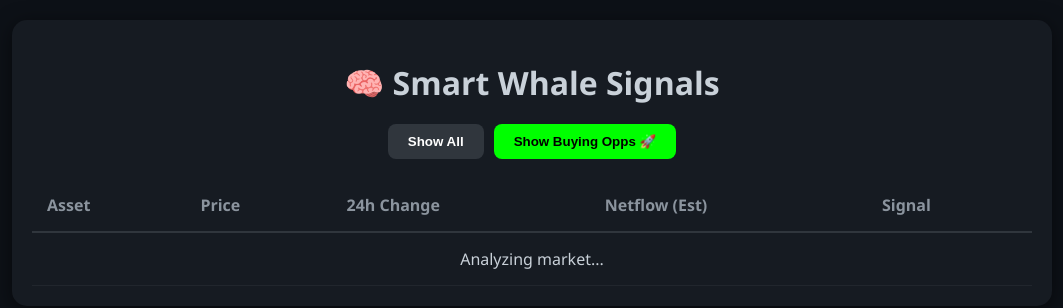
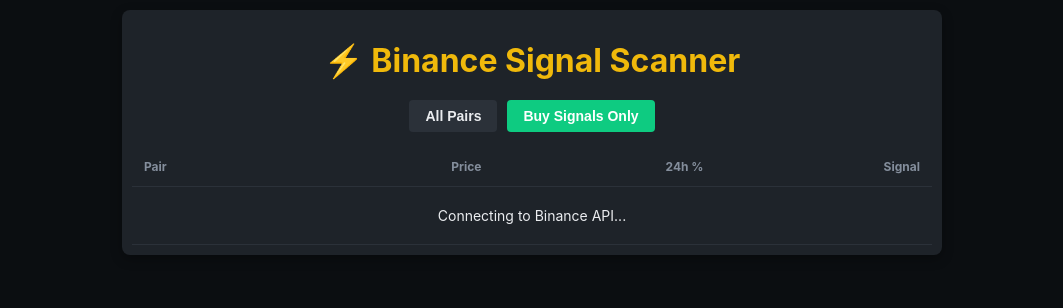
Before and after one commit to techlong-bot/stackblitz-starters-uqjwlohx, a website: page public/index.html in a window 1280 px wide. Shown: the whole page, without its empty margins (108-1171 px from the left). Drawn offline with Linux system fonts and the light colour scheme; no server answers.

Commit message:
binance api integration

```diff
--- a/public/index.html
+++ b/public/index.html
@@ -1,78 +1,99 @@
 <!DOCTYPE html>
 <html>
 <head>
-    <title>Smart Whale Tracker</title>
+    <title>Binance Whale Tracker</title>
+    <meta name="viewport" content="width=device-width, initial-scale=1.0, maximum-scale=1.0, user-scalable=no">
     <style>
         body {
-            background-color: #0d1117;
-            color: #c9d1d9;
-            font-family: 'Segoe UI', Tahoma, Geneva, Verdana, sans-serif;
+            background-color: #0b0e11; /* Binance Dark Background */
+            color: #eaecef;
+            font-family: -apple-system, BlinkMacSystemFont, "Segoe UI", Roboto, Helvetica, Arial, sans-serif;
             margin: 0;
-            padding: 20px;
+            padding: 10px;
         }
 
-        h1 { text-align: center; margin-bottom: 20px; }
+        h1 { text-align: center; margin-bottom: 20px; color: #F0B90B; /* Binance Yellow */ }
 
         .container {
-            max-width: 1000px;
+            max-width: 800px;
             margin: 0 auto;
-            background-color: #161b22;
-            padding: 20px;
-            border-radius: 15px;
-            box-shadow: 0 4px 20px rgba(0,0,0,0.5);
+            background-color: #1e2329;
+            padding: 10px;
+            border-radius: 8px;
+            box-shadow: 0 4px 12px rgba(0,0,0,0.3);
+            overflow-x: auto; /* Allows scrolling on small phones */
         }
 
         /* BUTTONS */
-        .controls { display: flex; justify-content: center; gap: 10px; margin-bottom: 20px; }
-        button { padding: 10px 20px; border: none; border-radius: 8px; cursor: pointer; font-weight: bold; }
-        .btn-all { background-color: #30363d; color: white; }
-        .btn-buy { background-color: #00ff00; color: black; }
-        button:hover { opacity: 0.8; }
+        .controls { display: flex; justify-content: center; gap: 10px; margin-bottom: 15px; }
+        button {
+            padding: 8px 16px;
+            border: none;
+            border-radius: 4px;
+            cursor: pointer;
+            font-weight: 600;
+            font-size: 14px;
+        }
+        .btn-all { background-color: #2b3139; color: #eaecef; }
+        .btn-buy { background-color: #0ecb81; color: white; } /* Binance Green */
+        button:hover { opacity: 0.9; }
 
         /* TABLE */
-        table { width: 100%; border-collapse: collapse; }
-        th { text-align: left; padding: 15px; border-bottom: 2px solid #30363d; color: #8b949e; }
-        td { padding: 15px; border-bottom: 1px solid #21262d; vertical-align: middle; }
+        table { width: 100%; border-collapse: collapse; min-width: 500px; }
+        th {
+            text-align: right;
+            padding: 12px;
+            border-bottom: 1px solid #2b3139;
+            color: #848e9c;
+            font-size: 12px;
+        }
+        th:first-child { text-align: left; } /* Align "Asset" to left */
+
+        td {
+            padding: 12px;
+            border-bottom: 1px solid #2b3139;
+            vertical-align: middle;
+            font-size: 14px;
+            text-align: right;
+        }
+        td:first-child { text-align: left; }
 
         .coin-info { display: flex; align-items: center; gap: 10px; }
-        .coin-icon { width: 30px; height: 30px; border-radius: 50%; }
+        .coin-icon { width: 24px; height: 24px; border-radius: 50%; background: #fff; }
 
         .signal-badge {
-            padding: 5px 10px;
-            border-radius: 5px;
+            padding: 4px 8px;
+            border-radius: 4px;
             font-weight: bold;
-            color: #0d1117;
-            font-size: 12px;
-            text-transform: uppercase;
+            font-size: 11px;
+            white-space: nowrap;
         }
 
-        /* Colors for the 24h Change Text */
-        .green-text { color: #00ff00; }
-        .red-text { color: #ff4d4d; }
+        .green-text { color: #0ecb81; }
+        .red-text { color: #f6465d; }
     </style>
 </head>
 <body>
 
     <div class="container">
-        <h1>🧠 Smart Whale Signals</h1>
+        <h1>⚡ Binance Signal Scanner</h1>
 
         <div class="controls">
-            <button class="btn-all" onclick="filterTable('ALL')">Show All</button>
-            <button class="btn-buy" onclick="filterTable('BUY')">Show Buying Opps 🚀</button>
+            <button class="btn-all" onclick="filterTable('ALL')">All Pairs</button>
+            <button class="btn-buy" onclick="filterTable('BUY')">Buy Signals Only</button>
         </div>
 
         <table id="cryptoTable">
             <thead>
                 <tr>
-                    <th>Asset</th>
+                    <th>Pair</th>
                     <th>Price</th>
-                    <th>24h Change</th>
-                    <th>Netflow (Est)</th>
+                    <th>24h %</th>
                     <th>Signal</th>
                 </tr>
             </thead>
             <tbody id="tableBody">
-                <tr><td colspan="5" style="text-align:center">Analyzing market...</td></tr>
+                <tr><td colspan="4" style="text-align:center; padding: 20px;">Connecting to Binance API...</td></tr>
             </tbody>
         </table>
     </div>
@@ -96,12 +117,10 @@
             tableBody.innerHTML = "";
 
             marketData.forEach(coin => {
-                // Filter Logic: "BUY" matches "BUY THE DIP"
                 if (currentFilter === 'BUY' && !coin.signal.includes('BUY')) {
                     return;
                 }
 
-                // Color the 24h change (Green for positive, Red for negative)
                 const changeColor = coin.change24h >= 0 ? 'green-text' : 'red-text';
                 const changeSign = coin.change24h >= 0 ? '+' : '';
 
@@ -109,15 +128,14 @@
                     <tr>
                         <td>
                             <div class="coin-info">
-                                <img src="${coin.image}" class="coin-icon">
-                                <span>${coin.name} <small>(${coin.symbol})</small></span>
+                                <img src="${coin.image}" class="coin-icon" onerror="this.src='https://via.placeholder.com/24?text=?'">
+                                <b>${coin.name}</b> <span style="color:#848e9c; font-size:12px">/USDT</span>
                             </div>
                         </td>
-                        <td>$${coin.price.toLocaleString()}</td>
+                        <td>${coin.price < 1 ? coin.price.toFixed(4) : coin.price.toLocaleString(undefined, {minimumFractionDigits: 2})}</td>
                         <td class="${changeColor}">${changeSign}${coin.change24h.toFixed(2)}%</td>
-                        <td>${coin.netflow} BTC</td>
                         <td>
-                            <span class="signal-badge" style="background-color: ${coin.signalColor}">
+                            <span class="signal-badge" style="background-color: ${coin.signalColor}; color: ${coin.signalColor === '#00ff00' ? 'black' : 'white'}">
                                 ${coin.signal}
                             </span>
                         </td>
@@ -127,7 +145,7 @@
             });
 
             if (tableBody.innerHTML === "") {
-                tableBody.innerHTML = `<tr><td colspan="5" style="text-align:center">No Buying Opportunities right now.</td></tr>`;
+                tableBody.innerHTML = `<tr><td colspan="4" style="text-align:center; padding:20px;">No signals found.</td></tr>`;
             }
         }
 
@@ -137,7 +155,7 @@
         }
 
         loadData();
-        setInterval(loadData, 10000);
+        setInterval(loadData, 5000); // Check Binance every 5 seconds
     </script>
 
 </body>
```
Also changed, not shown: server.js (+28 -36 lines).
